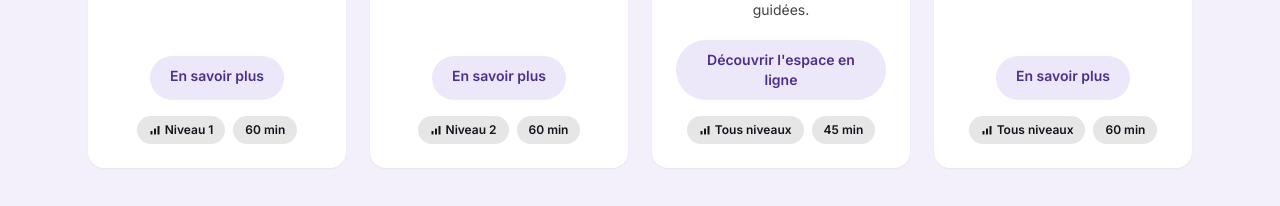
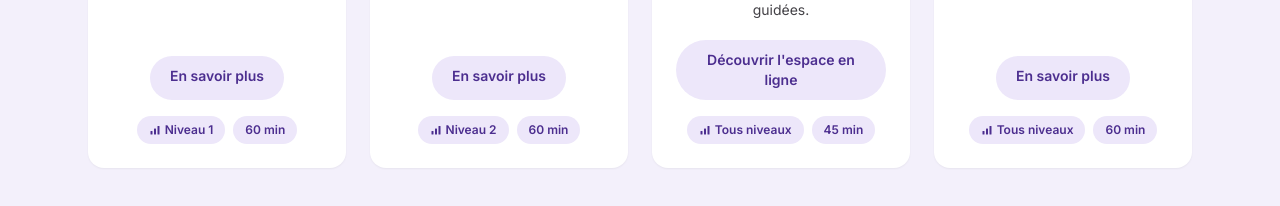
Before and after one commit to maxwelito-lgtm/YogaKunda, a Next.js app: page / in a window 1280 px wide. Shown: the part 1344-1550 px from the top of the page. Built offline with nearby package versions, Linux system fonts and the light colour scheme.

Commit message:
style: badges niveau/durée alignés sur la couleur des boutons

```diff
--- a/components/ActivityCards.tsx
+++ b/components/ActivityCards.tsx
@@ -92,12 +92,12 @@ export default function ActivityCards() {
             <a href={a.href} className="mx-auto mt-5 min-h-[44px] rounded-pill bg-violet-light px-5 py-2.5 text-sm font-semibold text-violet-dark">
               {a.cta}
             </a>
-                        <div className="mx-auto mt-4 flex gap-2">
-              <span className="flex items-center gap-1 rounded-pill bg-encre/10 px-3 py-1.5 text-xs font-bold text-encre">
+                           <div className="mx-auto mt-4 flex gap-2">
+              <span className="flex items-center gap-1 rounded-pill bg-violet-light px-3 py-1.5 text-xs font-bold text-violet-dark">
                 <LevelIcon />
                 {a.niveau}
               </span>
-              <span className="flex items-center rounded-pill bg-encre/10 px-3 py-1.5 text-xs font-bold text-encre">
+              <span className="flex items-center rounded-pill bg-violet-light px-3 py-1.5 text-xs font-bold text-violet-dark">
                 {a.duree}
               </span>
             </div>
```
